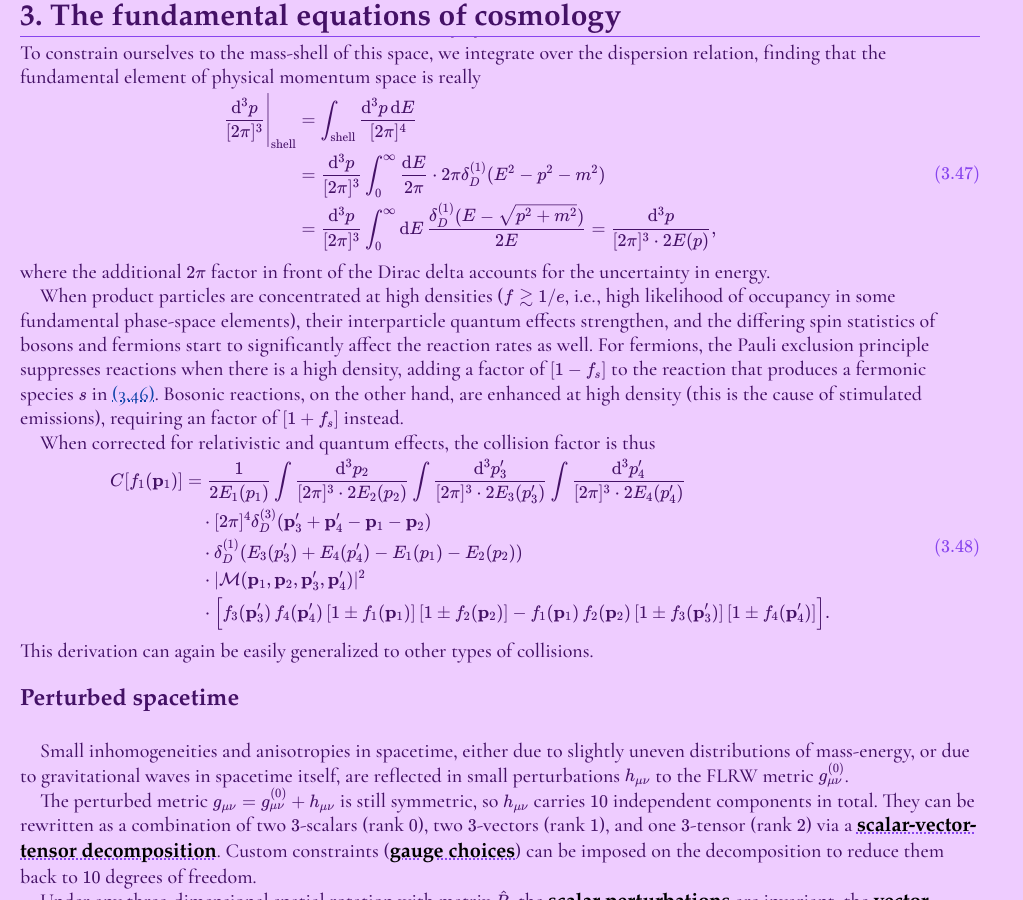
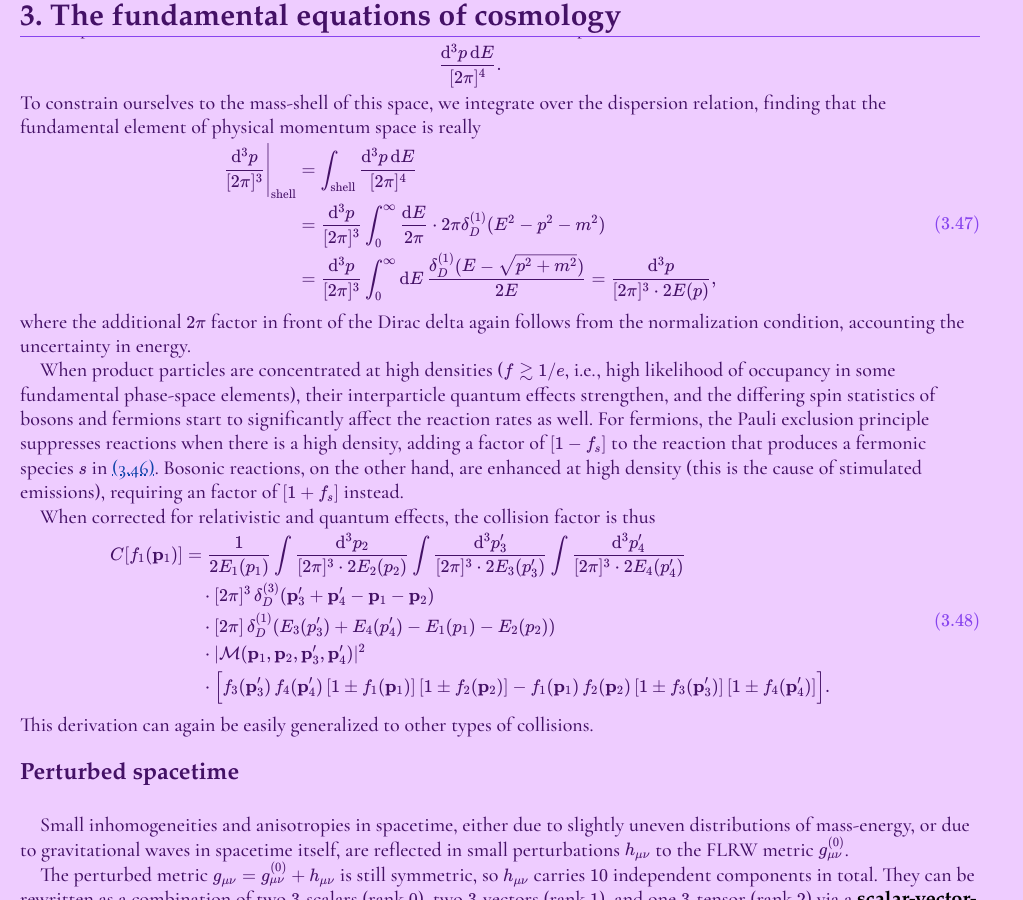
Before and after one commit to xingyzt/notes, a Jekyll site: the page built from modern-cosmology/3.md, in a window 1280 px wide and 900 px high, scrolled down 5120 px. Shown: the whole window, without its empty margins (0-1023 px from the left). Built offline with Jekyll 4.4.1, drawn with Linux system fonts in a browser that asks for light colours; our own code applies the rules of GitHub Pages for plain Markdown files; some of the changed text lies outside the part shown.

Commit message:
Explain prefactors for good

```diff
--- a/modern-cosmology/3.md
+++ b/modern-cosmology/3.md
@@ -342,6 +342,9 @@ E\_1(p\_1) + E\_2(p\_2) &= E\_3(p\_3') + E\_4(p\_4'),
 where $E\_s(p) = \sqrt{p^2 + m\_s^2}$ is the dispersion relation for species $s$.
 When integrating over all possible $\vec p\_2$, $\vec p'\_3$, and $\vec p'\_4$,
 we will use Dirac delta functions to enforce these constraints.
+Note to satistify the normalization condition, every $n$-dimensional Dirac delta function $\delta\_D^{(n)}$
+carries with it a prefactor of $[2\pi]^n$.
+One can think of it as accounting for the uncertainty in the constraint.
 
 Then, given these physically possible momenta,
 their reaction rate is controlled by the square of the scattering amplitude
@@ -351,16 +354,16 @@ In the integrand, this is weighted by the probabilities: $-f\_1(\vec p\_1)\, f\_
 and $+f\_3(\vec p'\_4)\, f\_4(\vec p'\_4)$ for the reverse reaction,
 with the signs respectively corresponding to the annihilation and creation of species $1$.
 
-Putting it all together, the collision term for a species $1$ particle traveling with momentum $\vec p\_1$ is classically
+Putting it all together, the collision term for a species $1$ particle traveling with momentum $\vec p\_1$ is semi-classically
 \\[\begin{aligned}
 C[f\_1(\vec p\_1)] &=
 \int\f{\d^3 p\_2}{[2\pi]^3}
 \int\f{\d^3 p\_3'}{[2\pi]^3}
 \int\f{\d^3 p\_4'}{[2\pi]^3}
 \\\
-&\quad\cdot \delta\_D^{(3)}(\vec p\_3' + \vec p\_4' - \vec p\_1 - \vec p\_2)
+&\quad\cdot [2\pi]^3\, \delta\_D^{(3)}(\vec p\_3' + \vec p\_4' - \vec p\_1 - \vec p\_2)
 \\\
-&\quad\cdot \delta\_D^{(1)}(E\_3(p\_3') + E\_4(p\_4') - E\_1(p\_1) - E\_2(p\_2))
+&\quad\cdot 2\pi\, \delta\_D^{(1)}(E\_3(p\_3') + E\_4(p\_4') - E\_1(p\_1) - E\_2(p\_2))
 \\\
 &\quad \cdot |\mathcal M(\vec p\_1, \vec p\_2, \vec p\_3', \vec p\_4')|^2
 \\\
@@ -407,7 +410,8 @@ finding that the fundamental element of physical momentum space is really
 = \frac{\d^3 p}{[2\pi]^3 \cdot 2E(p)},
 \tag{3.47}
 \end{aligned}\\]
-where the additional $2\pi$ factor in front of the Dirac delta accounts for the uncertainty in energy.
+where the additional $2\pi$ factor in front of the Dirac delta again follows from the normalization condition,
+accounting the uncertainty in energy.
 
 When product particles are concentrated at high densities ($f \gtrsim 1/e$, i.e., high likelihood of occupancy in some fundamental phase-space elements),
 their interparticle quantum effects strengthen,
@@ -425,10 +429,9 @@ C[f\_1(\vec p\_1)] &=
 \int\f{\d^3 p\_3'}{[2\pi]^3 \cdot 2E\_3(p\_3')}
 \int\f{\d^3 p\_4'}{[2\pi]^3 \cdot 2E\_4(p\_4')}
 \\\
-&\quad\cdot [2\pi]^4
-\delta\_D^{(3)}(\vec p\_3' + \vec p\_4' - \vec p\_1 - \vec p\_2)
+&\quad\cdot [2\pi]^3\, \delta\_D^{(3)}(\vec p\_3' + \vec p\_4' - \vec p\_1 - \vec p\_2)
 \\\
-&\quad\cdot \delta\_D^{(1)}(E\_3(p\_3') + E\_4(p\_4') - E\_1(p\_1) - E\_2(p\_2))
+&\quad\cdot [2\pi]\, \delta\_D^{(1)}(E\_3(p\_3') + E\_4(p\_4') - E\_1(p\_1) - E\_2(p\_2))
 \\\
 &\quad \cdot |\mathcal M(\vec p\_1, \vec p\_2, \vec p\_3', \vec p\_4')|^2
 \\\
```
Also changed, not shown: other parts of modern-cosmology/3.md (+1 -1 lines), modern-cosmology/2.md (+2 -2 lines), 6 other files.
